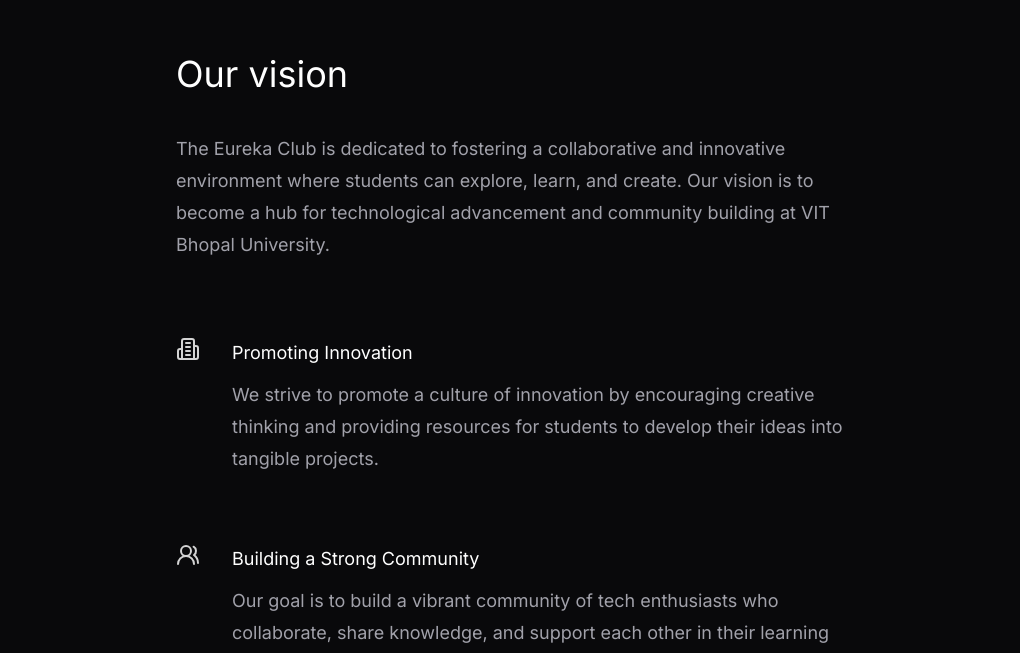
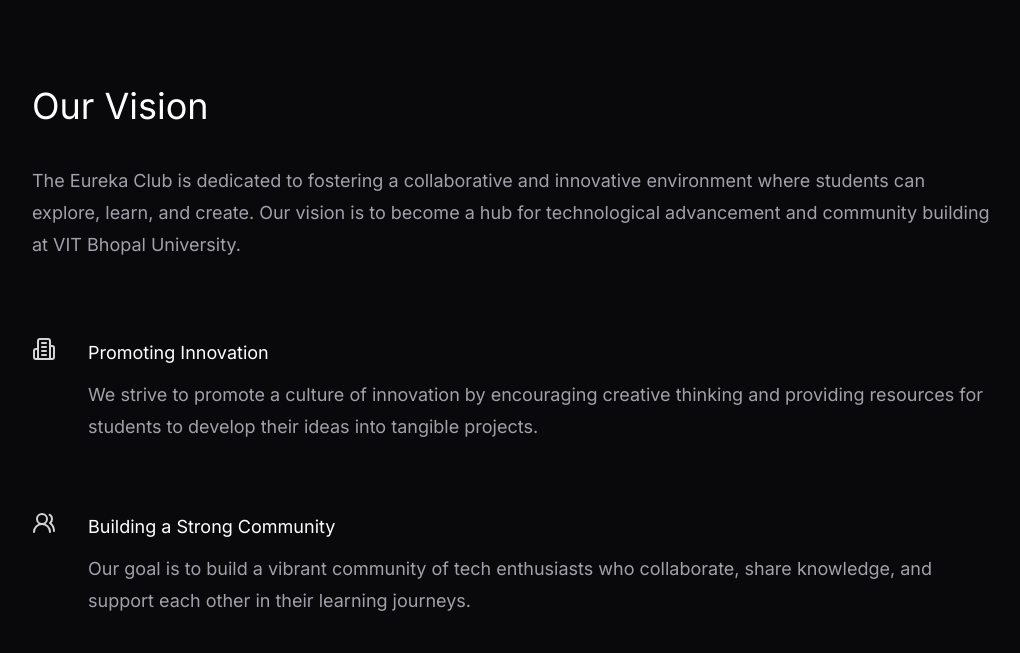
Before and after one commit to sujeetgund/eureka-website, a Next.js app: page / in a window 1280 px wide. Shown: the part 1287-1940 px from the top of the page, without its empty margins (128-1148 px from the left). Built offline with nearby package versions, Linux system fonts and the light colour scheme.

Commit message:
change navbar theme position

```diff
--- a/src/components/Hero.tsx
+++ b/src/components/Hero.tsx
@@ -41,7 +41,7 @@
             size={"sm"}
             variant={"outline"}
           >
-            <Link className="not-prose" href="https://9d8.dev">
+            <Link className="not-prose" href="https://www.linkedin.com/company/theeurekaclub/" target="_blank">
               We Are Recruiting! <ArrowRight className="w-4" />
             </Link>
           </Button>
--- a/src/components/navbar.tsx
+++ b/src/components/navbar.tsx
@@ -32,6 +32,8 @@
             <Link href={"/"}>
               <h1 className="min-[825px]:hidden">Eureka Club</h1>
             </Link>
+            <div className="flex items-center">
+            <ModeToggle />
             <div>
               <SheetTrigger className="min-[825px]:hidden p-2 transition">
                 <MenuIcon />
@@ -88,11 +90,9 @@
                       </Button>
                     </Link>
                   </DialogClose>
-                  <DialogClose asChild>
-                    <ModeToggle />
-                  </DialogClose>
                 </div>
               </SheetContent>
+            </div>
             </div>
           </div>
         </Dialog>
--- a/src/components/our-vision.tsx
+++ b/src/components/our-vision.tsx
@@ -1,16 +1,15 @@
 import { Building2Icon, ThumbsUpIcon, Users2Icon } from "lucide-react";
+import { Container } from "./craft";
 
 export default function VisionSection() {
   return (
     <>
-      {/* Icon Blocks */}
-      {/* <div className="container py-12 lg:py-16"> */}
       <div className="container" id="vision">
-        <div className="max-w-2xl mx-auto">
+        <Container>
           {/* Grid */}
           <div className="grid gap-12">
             <div>
-              <h2 className="text-3xl font-bold lg:text-4xl">Our vision</h2>
+              <h2 className="text-3xl font-bold lg:text-4xl">Our Vision</h2>
               <p className="mt-3 text-muted-foreground">
                 The Eureka Club is dedicated to fostering a collaborative and
                 innovative environment where students can explore, learn, and
@@ -67,7 +66,7 @@
             </div>
           </div>
           {/* End Grid */}
-        </div>
+        </Container>
       </div>
       {/* End Icon Blocks */}
     </>
```
